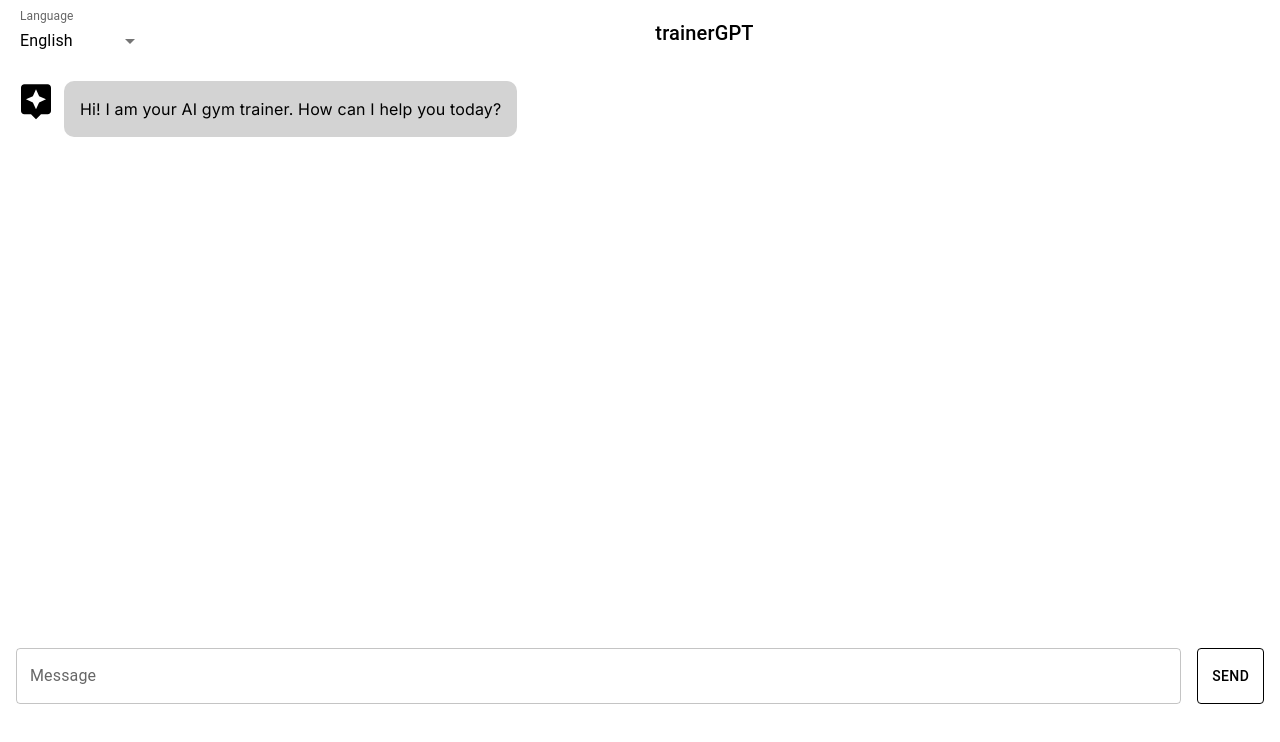
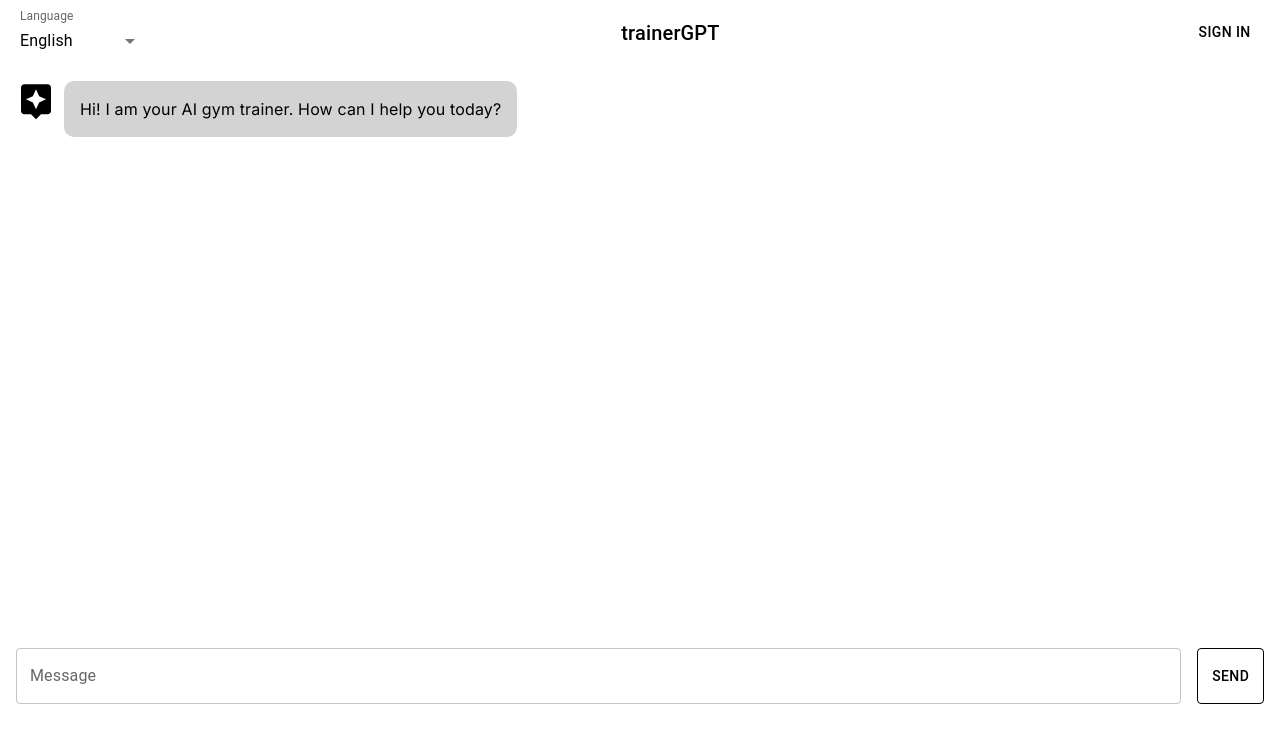
Before and after one commit to lc4490/ai_trainer, a Next.js app: page / in a window 1280 px wide. Shown: the top 742 px of the page. Built offline with nearby package versions, Linux system fonts and the light colour scheme; no server answers.

Commit message:
firebase google auth

```diff
--- a/app/page.js
+++ b/app/page.js
@@ -9,6 +9,9 @@
 // translations
 import { useTranslation } from 'react-i18next';
 import i18n from './i18n'; // Adjust the path as necessary
+// use googlesignin
+import { firestore, auth, provider, signInWithPopup, signOut, signInWithRedirect } from '@/firebase';
+import { onAuthStateChanged } from 'firebase/auth';
 
 // light/dark themes
 const lightTheme = createTheme({
@@ -124,6 +127,48 @@
       sendMessage();
     }
   };
+  // google auth
+  // sign in function for google auth
+  const handleSignIn = async () => {
+    try {
+      const result = await signInWithRedirect(auth, provider);
+      const user = result.user;
+      console.log('User signed in:', user);
+      setGuestMode(false); // Disable guest mode on successful sign-in
+    } catch (error) {
+      console.error('Error signing in:', error);
+      alert('Sign in failed: ' + error.message);
+    }
+  };
+  // sign out function for google auth
+  const handleSignOut = async () => {
+    try {
+      await signOut(auth);
+      console.log('User signed out');
+      setUser(null);
+      setGuestMode(true); // Enable guest mode on sign-out
+    } catch (error) {
+      console.error('Error signing out:', error);
+      alert('Sign out failed: ' + error.message);
+    }
+  };
+
+  // declareables for user and guest mode
+  const [user, setUser] = useState(null);
+  const [guestMode, setGuestMode] = useState(false);
+
+  useEffect(() => {
+    const unsubscribe = onAuthStateChanged(auth, (user) => {
+      if (user) {
+        setUser(user);
+        setGuestMode(false);
+      } else {
+        setUser(null);
+        setGuestMode(true);
+      }
+    });
+    return () => unsubscribe();
+  }, []);
 
   return (
     <ThemeProvider theme={theme}>
@@ -190,8 +235,9 @@
           </Box>
           {/* signIn/signOut Form */}
           <Box>
-            {/* {!user ? (
+            {!user ? (
               <Button
+                onClick={handleSignIn}
                 sx={{
                   justifyContent: "end",
                   right: "2%",
@@ -209,6 +255,7 @@
               </Button>
             ) : (
               <Button
+              onClick={handleSignOut}
                 sx={{
                   backgroundColor: 'background.default',
                   color: 'text.primary',
@@ -223,7 +270,7 @@
               >
                 {t('signOut')}
               </Button>
-            )} */}
+            )}
           </Box>
         </Box>
 
--- /dev/null
+++ b/firebase.js
@@ -0,0 +1,25 @@
+// Import the functions you need from the SDKs you need
+import { initializeApp } from "firebase/app";
+import {getFirestore} from 'firebase/firestore'
+// google auth
+import { getAuth, GoogleAuthProvider, signInWithPopup, signOut, signInWithRedirect } from 'firebase/auth';
+// TODO: Add SDKs for Firebase products that you want to use
+// https://firebase.google.com/docs/web/setup#available-libraries
+
+// Your web app's Firebase configuration
+const firebaseConfig = {
+  apiKey: "AIzaSyBgQJe_vvJQYzUY9usIciKF0-yAYiuGi-Y",
+  authDomain: "trainergpt-9865f.firebaseapp.com",
+  projectId: "trainergpt-9865f",
+  storageBucket: "trainergpt-9865f.appspot.com",
+  messagingSenderId: "349011780590",
+  appId: "1:349011780590:web:94cb24d51c74f08da264ff"
+};
+
+// Initialize Firebase
+const app = initializeApp(firebaseConfig);
+const firestore = getFirestore(app)
+// google auth
+const auth = getAuth(app);
+const provider = new GoogleAuthProvider();
+export { firestore, auth, provider, signInWithPopup, signOut, signInWithRedirect };
--- a/package.json
+++ b/package.json
@@ -13,6 +13,7 @@
     "@emotion/styled": "^11.13.0",
     "@mui/icons-material": "^5.16.6",
     "@mui/material": "^5.16.6",
+    "firebase": "^10.12.5",
     "i18next": "^23.12.2",
     "next": "14.2.5",
     "openai": "^4.54.0",
```
Also changed, not shown: 1 other file (tests, documents, lock files or other folders).
